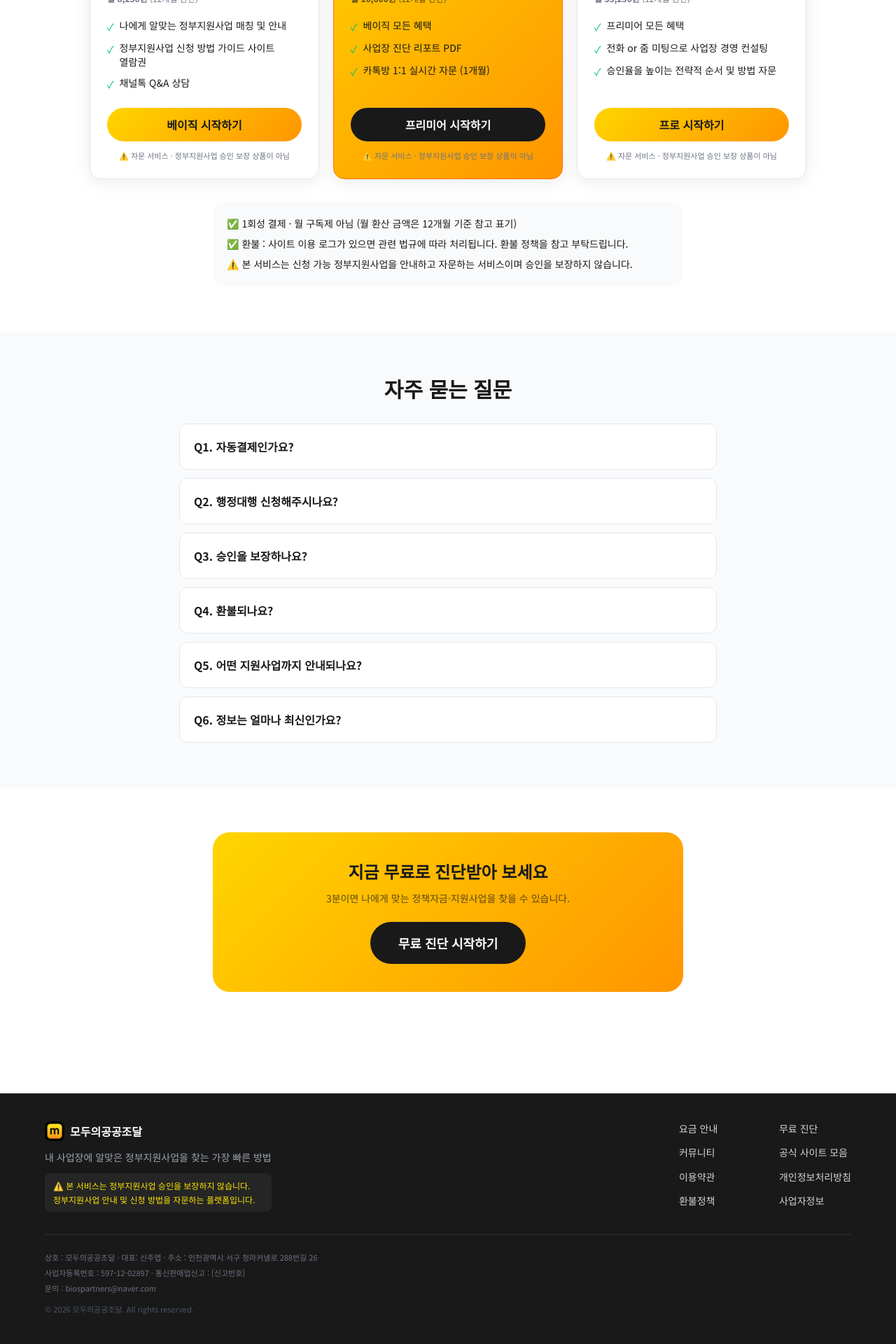
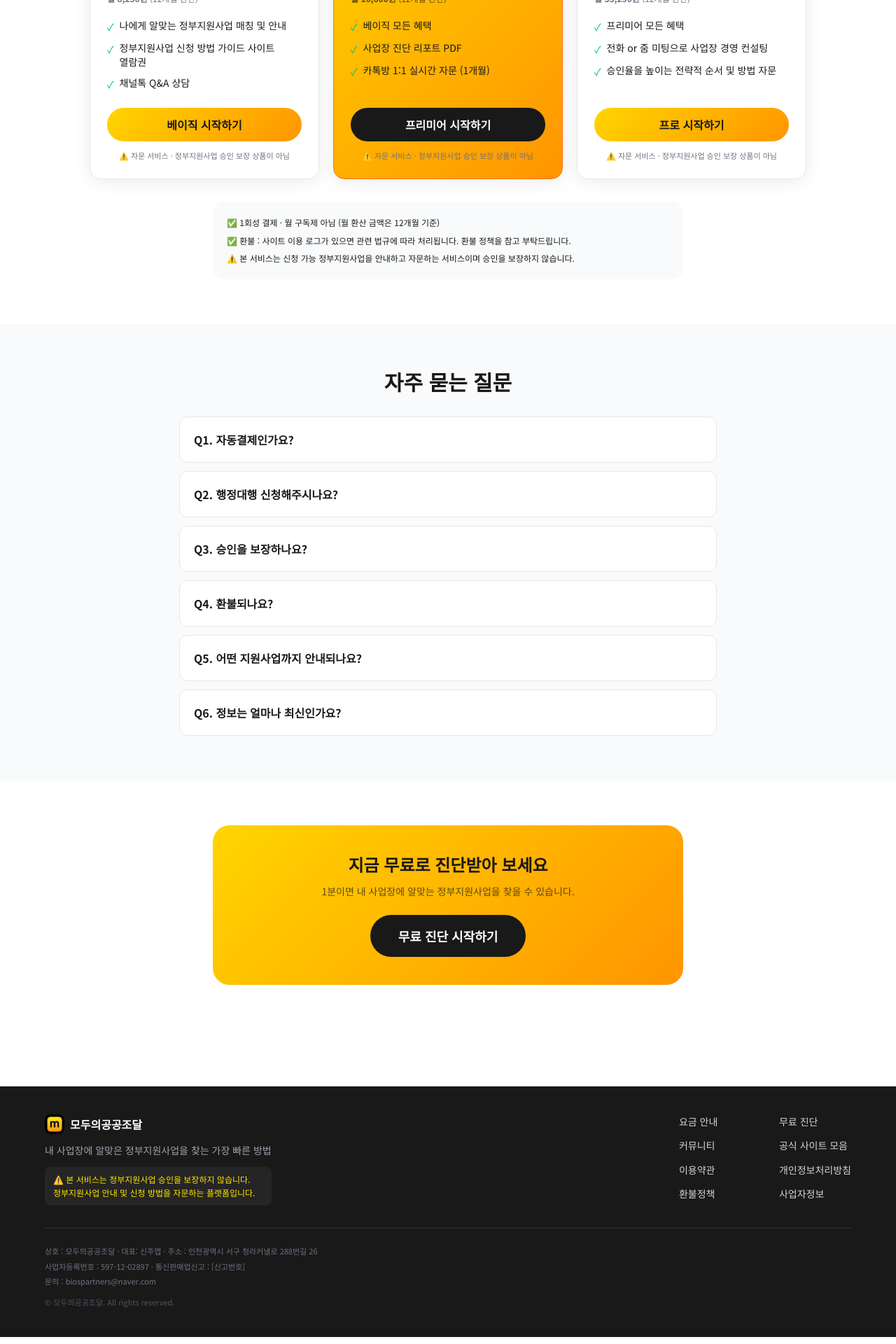
Before and after one commit to ppfa26/PPFA26, a Next.js app: page / in a window 1280 px wide. Shown: the part 1684-3604 px from the top of the page at 70% size. Built offline with nearby package versions, Linux system fonts and the light colour scheme; a web font is replaced by a local one.

Commit message:
비교박스 글자 13px, 공통안내 문구단축+축소, CTA서브 1분 문구, 저작권 연도 제거

```diff
--- a/src/app/page.tsx
+++ b/src/app/page.tsx
@@ -215,7 +215,7 @@ export default function Home() {
                 <Editable
                   id="home-compare-broker"
                   as="p"
-                  className="break-keep text-xs font-bold leading-snug text-brand-dark sm:text-sm"
+                  className="break-keep text-[13px] font-bold leading-snug text-brand-dark sm:text-sm"
                 >
                   정책자금 브로커 대행 수수료 : 최소 500만원
                 </Editable>
@@ -225,7 +225,7 @@ export default function Home() {
                 <Editable
                   id="home-compare-us"
                   as="p"
-                  className="break-keep text-xs font-bold leading-snug text-brand-dark sm:text-sm"
+                  className="break-keep text-[13px] font-bold leading-snug text-brand-dark sm:text-sm"
                 >
                   모두의공공조달 : 99,000원부터 ~
                 </Editable>
@@ -311,7 +311,7 @@ export default function Home() {
               as="p"
               className="mt-3 break-keep text-sm text-brand-dark/70"
             >
-              3분이면 나에게 맞는 정책자금·지원사업을 찾을 수 있습니다.
+              1분이면 내 사업장에 알맞는 정부지원사업을 찾을 수 있습니다.
             </Editable>
             <Editable
               id="home-cta-button"
--- a/src/components/Footer.tsx
+++ b/src/components/Footer.tsx
@@ -82,7 +82,7 @@ export default function Footer() {
             문의 : biospartners@naver.com
           </Editable>
           <p className="mt-3 text-gray-600">
-            © {new Date().getFullYear()} 모두의공공조달. All rights reserved.
+            © 모두의공공조달. All rights reserved.
           </p>
         </div>
       </div>
--- a/src/components/PricingCards.tsx
+++ b/src/components/PricingCards.tsx
@@ -107,7 +107,7 @@ export default function PricingCards({ prefix = "home" }: { prefix?: string }) {
 
       {/* 공통 안내 */}
       <div className="mx-auto mt-8 max-w-2xl rounded-2xl bg-gray-50 p-5">
-        <ul className="space-y-1.5 text-xs text-brand-dark sm:text-sm">
+        <ul className="space-y-1.5 text-[11px] text-brand-dark sm:text-xs">
           {COMMON_NOTES.map((n, i) => (
             <li key={i} className="break-keep leading-relaxed">
               {n}
--- a/src/lib/products.ts
+++ b/src/lib/products.ts
@@ -80,7 +80,7 @@ export const TIER_MAP = Object.fromEntries(TIERS.map((t) => [t.id, t]));
 
 // 공통 안내 문구
 export const COMMON_NOTES = [
-  "✅ 1회성 결제 · 월 구독제 아님 (월 환산 금액은 12개월 기준 참고 표기)",
+  "✅ 1회성 결제 · 월 구독제 아님 (월 환산 금액은 12개월 기준)",
   "✅ 환불 : 사이트 이용 로그가 있으면 관련 법규에 따라 처리됩니다. 환불 정책을 참고 부탁드립니다.",
   "⚠️ 본 서비스는 신청 가능 정부지원사업을 안내하고 자문하는 서비스이며 승인을 보장하지 않습니다.",
 ];
```
